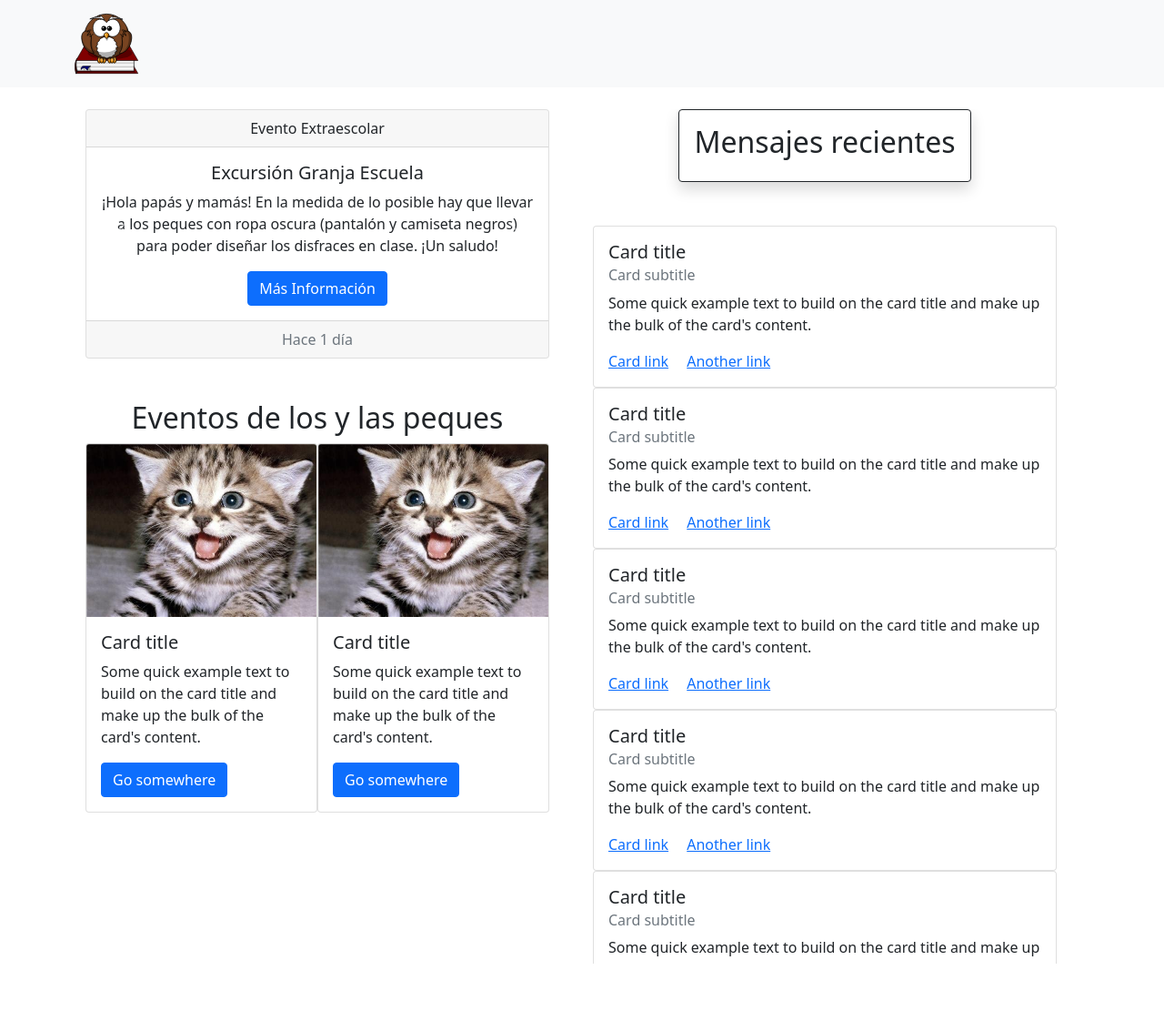
After one commit to robertoceuta/proyectoRSS, a PHP site: the page made by Sistema de Información de Instituto/prueba.php in a window 1280 px wide. The commit adds this page. Shown: the top 1133 px of the page at 91% size. Run offline with PHP 8.4, Linux system fonts and the light colour scheme.

Commit message:
InstitutoLogIn

```diff
--- /dev/null
+++ b/Sistema de Información de Instituto/prueba.php
@@ -0,0 +1,220 @@
+<!doctype html>
+<html lang="en">
+<head>
+    <link rel="icon" href="resources/img/owl-47526.svg">
+    <meta charset="utf-8">
+    <meta name="viewport" content="width=device-width, initial-scale=1">
+    <link href="https://cdn.jsdelivr.net/npm/bootstrap@5.1.3/dist/css/bootstrap.min.css" rel="stylesheet" integrity="sha384-1BmE4kWBq78iYhFldvKuhfTAU6auU8tT94WrHftjDbrCEXSU1oBoqyl2QvZ6jIW3" crossorigin="anonymous">
+
+    <title>Bienvenido</title>
+</head>
+<body>
+<!--  <div class="container-fluid ">
+      <div class="row justify-content-around " >
+          <div class="col-sm-4 align-self-center d-flex flex-column align-items-center justify-content-around">-->
+<!-- TAREAS PENDIENTES -->
+<!--  <div class="card  d-flex flex-column align-items-center justify-content-around" style="width: 18rem; height: 30vh" >
+      <div class="card-body">
+          <h5 class="card-title">Card title</h5>
+          <h6 class="card-subtitle mb-2 text-muted">Card subtitle</h6>
+          <p class="card-text">Some quick example text to build on the card title and make up the bulk of the card's content.</p>
+          <a href="#" class="card-link">Card link</a>
+          <a href="#" class="card-link">Another link</a>
+      </div>
+  </div>-->
+
+<!-- PUBLICACIONES -->
+<!--  <div class="card d-flex flex-column align-items-center justify-content-around" style="width: 18rem; height: 50vh"  >
+      <img src="resources/img/owl-47526.svg" class="" alt="buho">
+      <div class="card-body d-flex flex-column align-items-center justify-content-around">
+          <p class="card-text">Some quick example text to build on the card title and make up the bulk of the card's content.</p>
+      </div>
+  </div>
+</div> -->
+
+<!-- MENSAJES CON PHP -->
+<!--  <div class="col-sm-4 align-self-center d-flex flex-column align-items-center">
+      15 of 2
+  </div>
+</div>
+
+</div> -->
+
+<nav class="navbar navbar-light bg-light">
+    <div class="container">
+        <a class="navbar-brand" href="inicio.php">
+            <img src="resources/img/owl-47526.svg" alt="buho" width="70" height="70">
+        </a>
+    </div>
+</nav>
+
+<div class="container">
+    <div class="row ">
+        <div class="col-12">&nbsp;</div>
+
+    </div>
+</div>
+
+<div class="container col-12 col-md-12 d-flex " id="contenidoFeedBack">
+    <div class="container col-12 col-md-6">
+        <div class="row col-10 col-md-12 d-flex flex-column">
+            <div class="col col-md-12 d-flex flex-column align-items-center justify-content-center " >
+                <div id="carouselExampleControls" class="carousel slide " data-bs-ride="carousel">
+                    <div class="carousel-inner">
+                        <div class="carousel-item active">
+                            <div class="card text-center">
+                                <div class="card-header">
+                                    Evento Extraescolar
+                                </div>
+                                <div class="card-body" >
+                                    <h5 class="card-title">Excursión Granja Escuela</h5>
+                                    <p class="card-text">¡Hola papás y mamás! En la medida de lo posible hay que llevar a los peques con ropa oscura (pantalón y camiseta negros) para poder diseñar los disfraces en clase. ¡Un saludo!</p>
+                                    <a href="#" class="btn btn-primary">Más Información</a>
+                                </div>
+                                <div class="card-footer text-muted">
+                                    Hace 1 día
+                                </div>
+                            </div>
+                        </div>
+                        <div class="carousel-item">
+                            <div class="card text-center">
+                                <div class="card-header">
+                                    Disfraces Halloween
+                                </div>
+                                <div class="card-body" >
+                                    <h5 class="card-title">Fiesta de Halloween</h5>
+                                    <p class="card-text">¡Hola papás y mamás! En la medida de lo posible hay que llevar a los peques con ropa oscura (pantalón y camiseta negros) para poder diseñar los disfraces en clase. ¡Un saludo!</p>
+                                    <a href="#" class="btn btn-primary">Más Información</a>
+                                </div>
+                                <div class="card-footer text-muted">
+                                    Hace 6 días
+                                </div>
+                            </div>
+                        </div>
+                        <div class="carousel-item">
+                            <div class="card text-center">
+                                <div class="card-header">
+                                    Medidas anti CoVid-19
+                                </div>
+                                <div class="card-body" >
+                                    <h5 class="card-title">Protocolo a seguir</h5>
+                                    <p class="card-text">¡Hola papás y mamás! En la medida de lo posible hay que llevar a los peques con ropa oscura (pantalón y camiseta negros) para poder diseñar los disfraces en clase. ¡Un saludo!</p>
+                                    <a href="#" class="btn btn-primary">Más Información</a>
+                                </div>
+                                <div class="card-footer text-muted">
+                                    Hace 6 días
+                                </div>
+                            </div>
+                        </div>
+                    </div>
+                    <button class="carousel-control-prev" type="button" data-bs-target="#carouselExampleControls" data-bs-slide="prev">
+                        <span class="carousel-control-prev-icon" aria-hidden="true"></span>
+                        <span class="visually-hidden">Previous</span>
+                    </button>
+                    <button class="carousel-control-next" type="button" data-bs-target="#carouselExampleControls" data-bs-slide="next">
+                        <span class="carousel-control-next-icon" aria-hidden="true"></span>
+                        <span class="visually-hidden">Next</span>
+                    </button>
+                </div>
+            </div>
+
+            <!-- ESPACIADOR -->
+            <div class="col-10 col-md-12 d-flex flex-column align-items-center justify-content-center"><h2>&nbsp;</h2>
+                <div class="col-10 col-md-12 d-flex align-items-center justify-content-center">
+                </div>
+            </div>
+
+            <!--EVENTOS-->
+            <div class="col-10 col-md-12 d-flex flex-column align-items-center justify-content-center"><h2>Eventos de los y las peques</h2>
+                <div class="col-10 col-md-12 d-flex align-items-center justify-content-center">
+                    <div class="card">
+                        <img src="resources/img/gatito.jpg" class="card-img-top" alt="...">
+                        <div class="card-body">
+                            <h5 class="card-title">Card title</h5>
+                            <p class="card-text">Some quick example text to build on the card title and make up the bulk of the card's content.</p>
+                            <a href="#" class="btn btn-primary">Go somewhere</a>
+                        </div>
+                    </div>
+                    <div class="card">
+                        <img src="resources/img/gatito.jpg" class="card-img-top" alt="...">
+                        <div class="card-body">
+                            <h5 class="card-title">Card title</h5>
+                            <p class="card-text">Some quick example text to build on the card title and make up the bulk of the card's content.</p>
+                            <a href="#" class="btn btn-primary">Go somewhere</a>
+                        </div>
+                    </div>
+                </div>
+            </div>
+
+
+
+        </div>
+    </div>
+
+
+    <div class="container col-12 col-md-6 overflow-auto" style="height: 80vh">
+        <div class="row col-10 col-md-12" >
+            <div class="col-12 col-md-12 d-flex flex-column align-items-center justify-content-center mb-10" ><div class="sticky-top bg-body border border-1 border-dark shadow p-3 mb-5 bg-body rounded"><h2>Mensajes recientes</h2></div>
+                <div class="card" >
+                    <div class="card-body">
+                        <h5 class="card-title">Card title</h5>
+                        <h6 class="card-subtitle mb-2 text-muted">Card subtitle</h6>
+                        <p class="card-text">Some quick example text to build on the card title and make up the bulk of the card's content.</p>
+                        <a href="#" class="card-link">Card link</a>
+                        <a href="#" class="card-link">Another link</a>
+                    </div>
+                </div>
+                <div class="card" >
+                    <div class="card-body">
+                        <h5 class="card-title">Card title</h5>
+                        <h6 class="card-subtitle mb-2 text-muted">Card subtitle</h6>
+                        <p class="card-text">Some quick example text to build on the card title and make up the bulk of the card's content.</p>
+                        <a href="#" class="card-link">Card link</a>
+                        <a href="#" class="card-link">Another link</a>
+                    </div>
+                </div>
+                <div class="card" >
+                    <div class="card-body">
+                        <h5 class="card-title">Card title</h5>
+                        <h6 class="card-subtitle mb-2 text-muted">Card subtitle</h6>
+                        <p class="card-text">Some quick example text to build on the card title and make up the bulk of the card's content.</p>
+                        <a href="#" class="card-link">Card link</a>
+                        <a href="#" class="card-link">Another link</a>
+                    </div>
+                </div>
+                <div class="card" >
+                    <div class="card-body">
+                        <h5 class="card-title">Card title</h5>
+                        <h6 class="card-subtitle mb-2 text-muted">Card subtitle</h6>
+                        <p class="card-text">Some quick example text to build on the card title and make up the bulk of the card's content.</p>
+                        <a href="#" class="card-link">Card link</a>
+                        <a href="#" class="card-link">Another link</a>
+                    </div>
+                </div>
+                <div class="card">
+                    <div class="card-body">
+                        <h5 class="card-title">Card title</h5>
+                        <h6 class="card-subtitle mb-2 text-muted">Card subtitle</h6>
+                        <p class="card-text">Some quick example text to build on the card title and make up the bulk of the card's content.</p>
+                        <a href="#" class="card-link">Card link</a>
+                        <a href="#" class="card-link">Another link</a>
+                    </div>
+                </div>
+            </div>
+        </div>
+    </div>
+
+</div>
+
+
+
+
+
+
+
+
+<script src="https://cdn.jsdelivr.net/npm/bootstrap@5.1.3/dist/js/bootstrap.bundle.min.js" integrity="sha384-ka7Sk0Gln4gmtz2MlQnikT1wXgYsOg+OMhuP+IlRH9sENBO0LRn5q+8nbTov4+1p" crossorigin="anonymous"></script>
+
+
+</body>
+</html>
```
Also changed, not shown: Sistema de Información de Instituto/inicio.php (+87 -9 lines), Sistema de Información de Instituto/logIn.php (+5 -5 lines), Sistema de Información de Instituto/resources/img/gatito.jpg (added).
